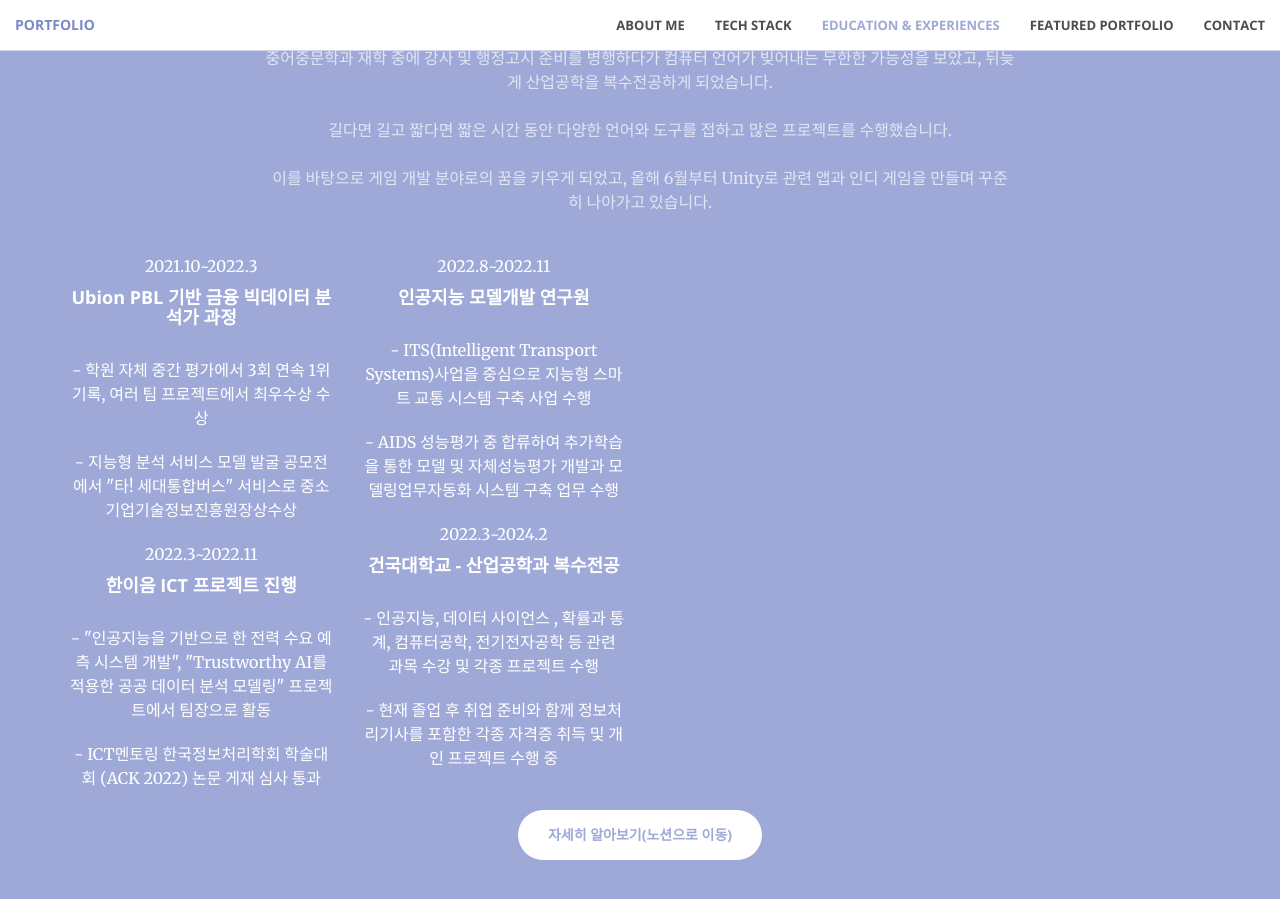
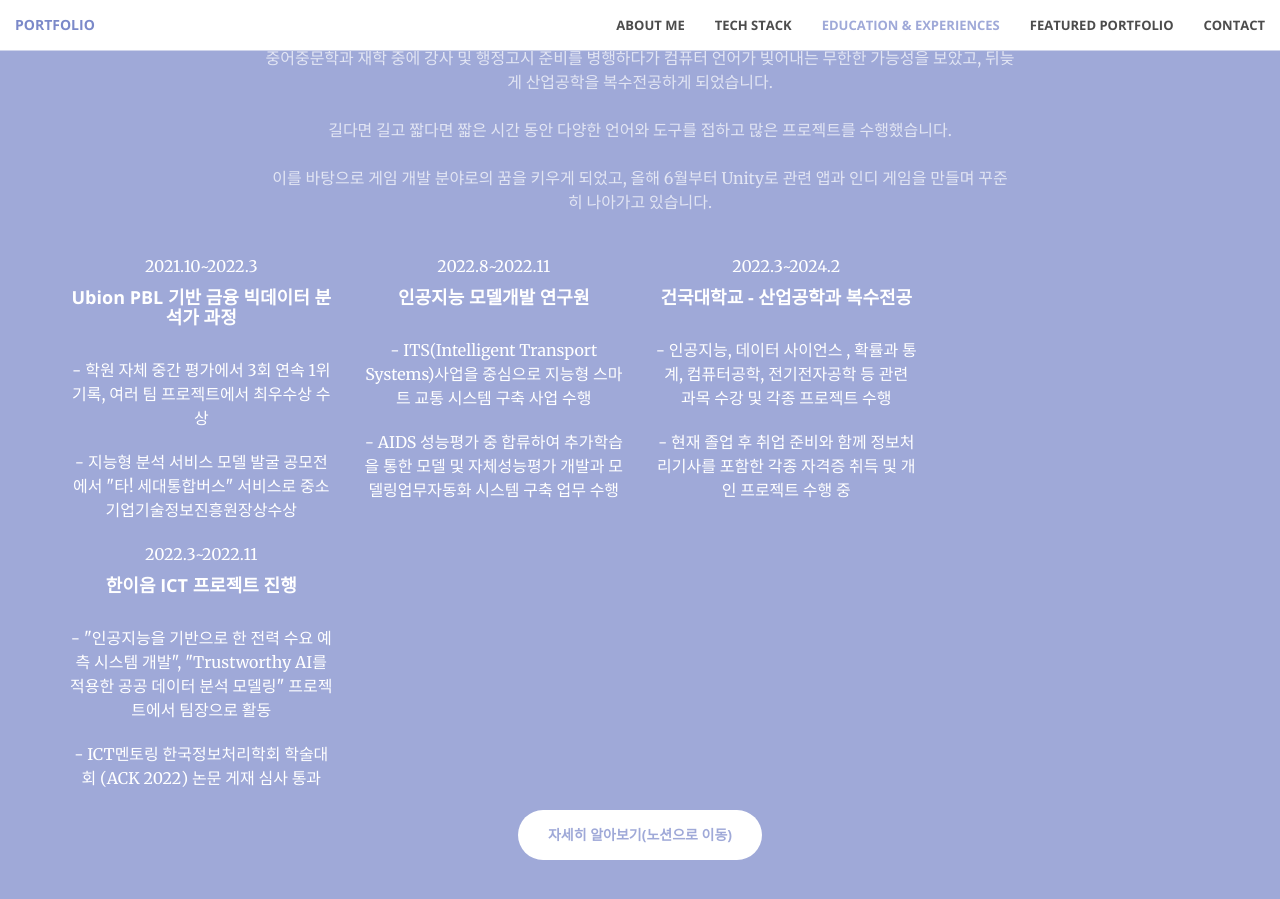
Before and after one commit to ymdev2023/ymdev2023.github.io, a Jekyll site: the page built from index.html, in a window 1280 px wide and 900 px high, scrolled down 2753 px. Built offline with Jekyll 4.4.1, drawn with Linux system fonts in a browser that asks for light colours.

Commit message:
Update education-experience.html

```diff
--- a/_includes/education-experience.html
+++ b/_includes/education-experience.html
@@ -80,6 +80,8 @@
             개발과 모델링업무자동화 시스템 구축 업무 수행
           </p>
         </div>
+      </div>
+      <div class="col-lg-3 col-md-6 text-center">
         <div class="service-box">
           <p>2022.3~2024.2</p>
           <h4><b>건국대학교 - 산업공학과 복수전공</b></h4>
```
